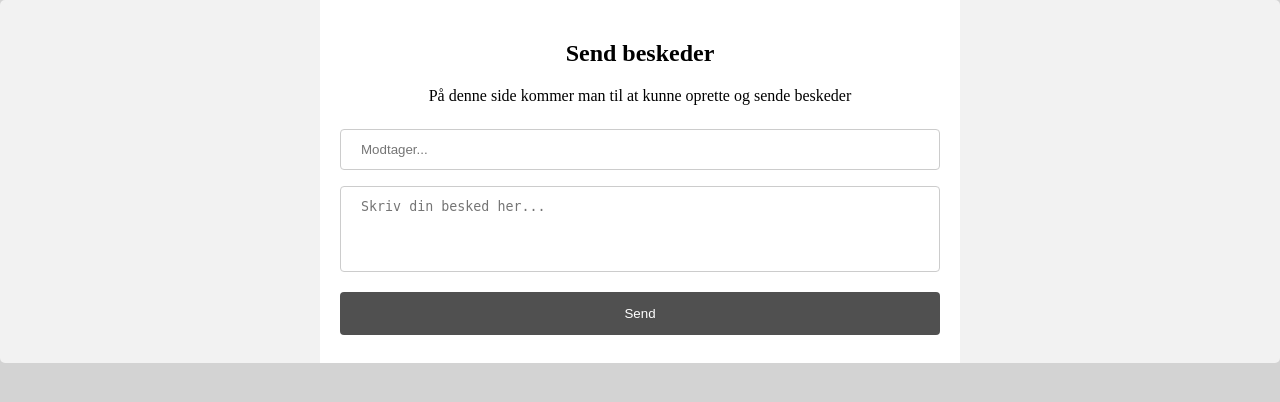
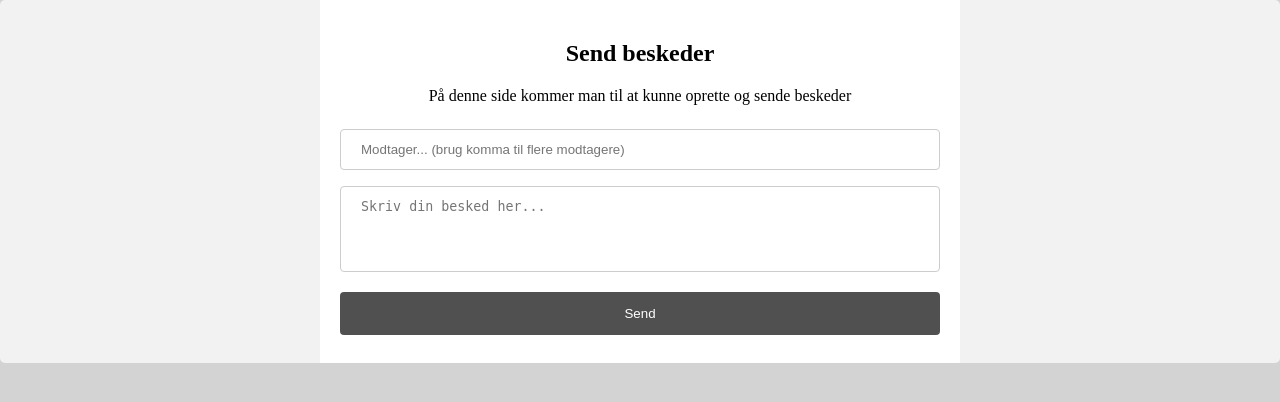
Before and after one commit to RasmusAChr/messagesystem, a PHP site: page /sendbeskeder.php in a window 1280 px wide. Shown: the part 46-448 px from the top of the page. Run offline with PHP 8.4, Linux system fonts and the light colour scheme.

Commit message:
Fikset placeholder

```diff
--- a/sebeskeder.php
+++ b/sebeskeder.php
@@ -7,7 +7,7 @@
 
                 <!-- Laver knappen og feltet til søgefunktionen -->
                 <form action="includes/sebeskeder.inc.php" method="post"> <!-- Data som bliver sendt med method=post er gemt inde i HTTP forespørgslen. Bruges til sensitiv data. -->
-                    <input id="søgBruger" type="text" name="brugernavn" placeholder="Søg efter bruger... (brug komma til flere modtagere)">
+                    <input id="søgBruger" type="text" name="brugernavn" placeholder="Søg efter bruger...">
                     <button id="søg" type="submit" name="submit">Søg</button>
                 </form>
 
--- a/sendbeskeder.php
+++ b/sendbeskeder.php
@@ -8,7 +8,7 @@
 
                 <!-- Input felt og knap til bruger kan sende besked-->
                 <form action="includes/sendbeskeder.inc.php" method="post"> <!-- Data som bliver sendt med method=post er gemt inde i HTTP forespørgslen. Bruges til sensitiv data. -->
-                    <input type="text" name="modtager" placeholder="Modtager...">
+                    <input type="text" name="modtager" placeholder="Modtager... (brug komma til flere modtagere)">
                     <textarea id="beskedomraade" name="besked" rows="4" placeholder="Skriv din besked her..."></textarea>
                     <button type="submit" name="submit">Send</button>
                 </form>
```
